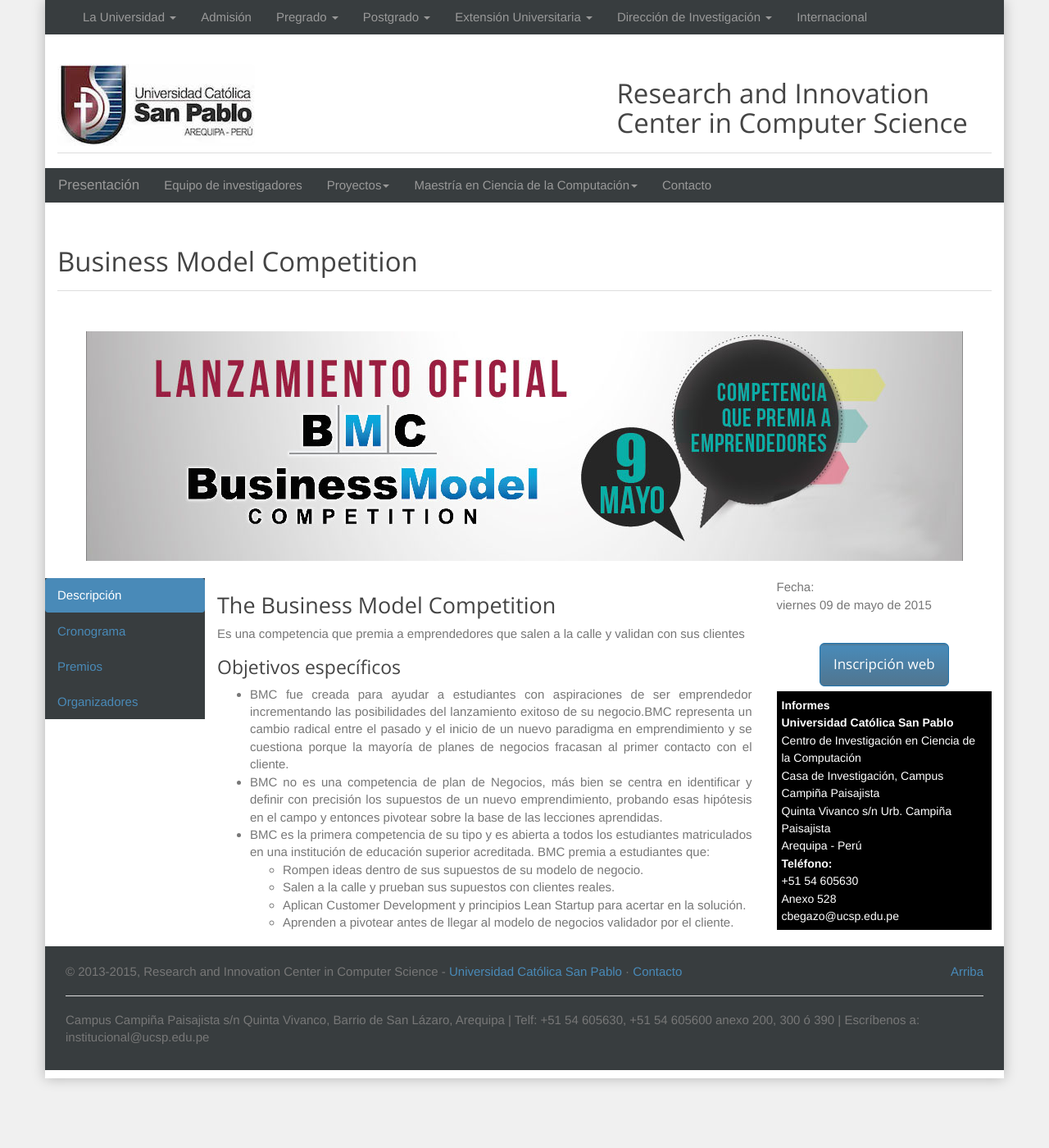
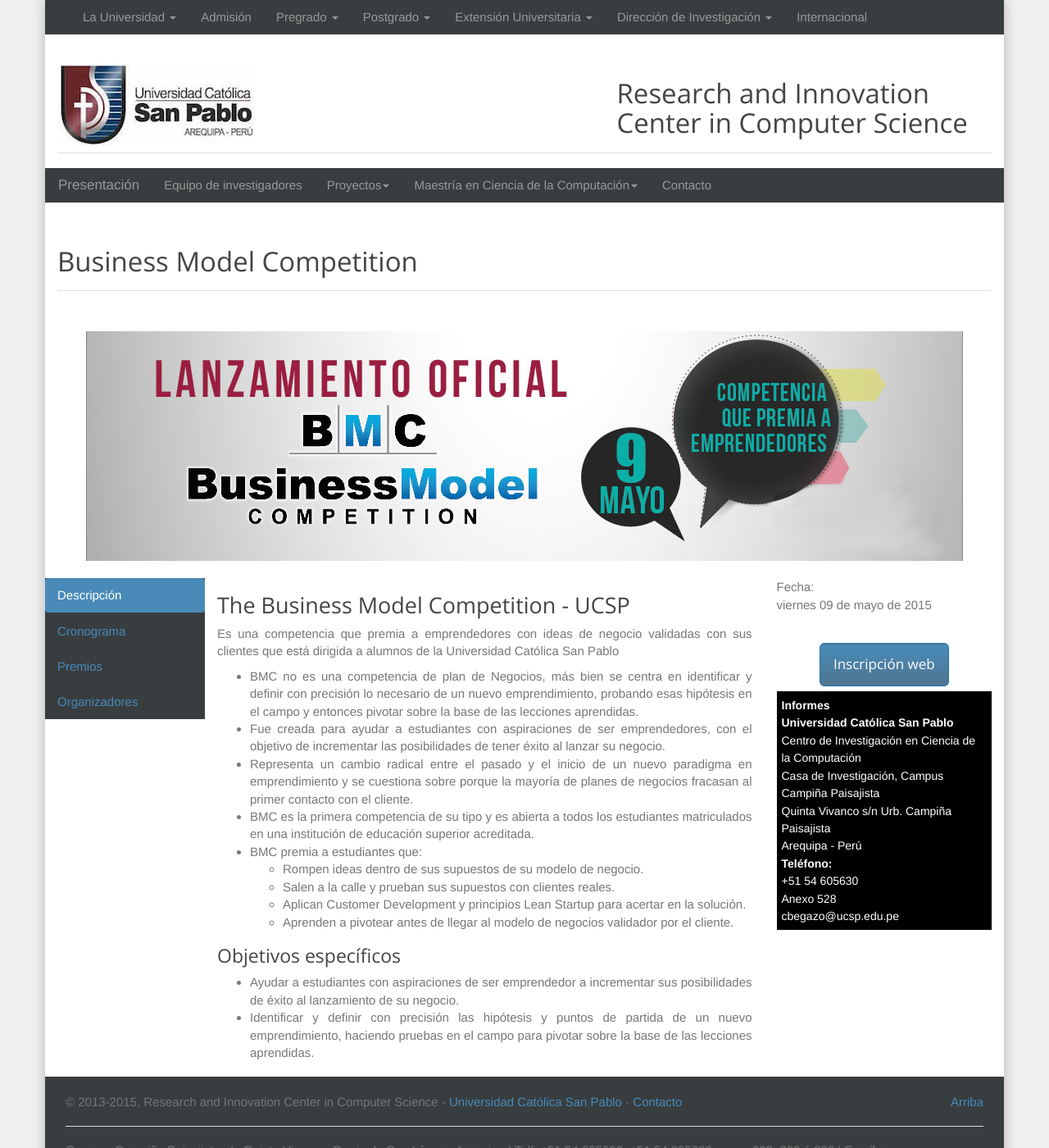
Before and after one commit to cs-ucsp/rics-ucsp, a Jekyll site: the page built from eventos/business-model-competition.html, in a window 1280 px wide and 1400 px high. Shown: the whole window at 82% size. Built offline with Jekyll 4.4.1, drawn with Linux system fonts in a browser that asks for light colours; nearby versions of some CDN libraries; Markdown is read by kramdown in place of the engine named in the settings.

Commit message:
Updated event details.

```diff
--- a/eventos/business-model-competition.html
+++ b/eventos/business-model-competition.html
@@ -36,38 +36,6 @@ title: Business Model Competition
         nacional e internacional, y contribuir además con la
         generación de tecnología nacional.</p>
       </div>
-      <div role="tabpanel" class="tab-pane active" id="descripcion">
-        <h2 style="text-align: justify;">The Business Model Competition</h2>
-        <p style="text-align: justify;">Es una competencia que
-          premia a emprendedores que salen a la calle y validan con
-          sus clientes</p>
-        <h3>Objetivos específicos</h3>
-        <ul>
-          <li style="text-align: justify;">BMC fue creada para
-            ayudar a estudiantes con aspiraciones de ser emprendedor
-            incrementando las posibilidades del lanzamiento exitoso de
-            su negocio.BMC representa un cambio radical entre el pasado
-            y el inicio de un nuevo paradigma en emprendimiento y se
-            cuestiona porque la mayoría de planes de negocios fracasan
-            al primer contacto con el cliente.</li>
-          <li style="text-align: justify;">BMC no es una
-            competencia de plan de Negocios, más bien se centra en
-            identificar y definir con precisión los supuestos de un
-            nuevo emprendimiento, probando esas hipótesis en el campo y
-            entonces pivotear sobre la base de las lecciones
-            aprendidas.</li>
-          <li style="text-align: justify;">BMC es la primera
-            competencia de su tipo y es abierta a todos los estudiantes
-            matriculados en una institución de educación superior
-            acreditada. BMC  premia a estudiantes que:</li>
-          <ul>
-            <li>Rompen ideas dentro de sus supuestos de su modelo de negocio.</li>
-            <li>Salen a la calle y prueban sus supuestos con clientes reales.</li>
-            <li>Aplican Customer Development y principios Lean Startup para acertar en la solución.</li>
-            <li>Aprenden a pivotear antes de llegar al modelo de negocios validador por el cliente.</li>
-          </ul>
-        </ul>
-      </div>
       <div role="tabpanel" class="tab-pane" id="premios">
         <h2>Premios</h2>
         <p style="text-align: justify;">El Business Model Competition (BMC) va a otorgar $8,000.00 dólares en premios a los
@@ -91,63 +59,86 @@ title: Business Model Competition
 	  donde competirá con los ganadores de otras universidades del país para buscar la clasificación a la
 	  competencia internacional llevada a cabo en Estados Unidos.</p>
       </div>
+      <div role="tabpanel" class="tab-pane active" id="descripcion">
+        <h2 style="text-align: justify;">The Business Model Competition - UCSP</h2>
+        <p style="text-align: justify;">Es una competencia que premia a emprendedores con ideas de negocio validadas con sus clientes que está dirigida a alumnos de la Universidad Católica San Pablo</p>
+
+        <ul>
+          <li style="text-align: justify;">BMC no es una competencia de plan de Negocios, más bien se centra en identificar y
+            definir con precisión lo necesario de un nuevo emprendimiento, probando esas
+            hipótesis en el campo y entonces pivotar sobre la base de las lecciones aprendidas.</li>
+          <li style="text-align: justify;">Fue creada para ayudar a estudiantes con aspiraciones de ser emprendedores, con el
+            objetivo de incrementar las posibilidades de tener éxito al lanzar su negocio.</li>
+	  <li style="text-align: justify;">Representa un cambio radical entre el pasado y el inicio de un nuevo paradigma en
+	    emprendimiento y se cuestiona sobre porque la mayoría de planes de negocios
+	    fracasan al primer contacto con el cliente.</li>
+          <li style="text-align: justify;">BMC es la primera
+            competencia de su tipo y es abierta a todos los estudiantes
+            matriculados en una institución de educación superior
+            acreditada.</li>
+	  <li style="text-align: justify;">BMC  premia a estudiantes que:</li>
+          <ul>
+            <li>Rompen ideas dentro de sus supuestos de su modelo de negocio.</li>
+            <li>Salen a la calle y prueban sus supuestos con clientes reales.</li>
+            <li>Aplican Customer Development y principios Lean Startup para acertar en la solución.</li>
+            <li>Aprenden a pivotear antes de llegar al modelo de negocios validador por el cliente.</li>
+          </ul>
+        </ul>
+	<h3>Objetivos específicos</h3>
+	<ul>
+          <li style="text-align: justify;">Ayudar a estudiantes con aspiraciones de ser emprendedor a incrementar sus
+	    posibilidades de éxito al lanzamiento de su negocio.</li>
+          <li style="text-align: justify;">Identificar y definir con precisión las hipótesis y puntos de partida de un nuevo
+	    emprendimiento, haciendo pruebas en el campo para pivotar sobre la base de
+	    las lecciones aprendidas.</li>
+        </ul>
+      </div>
       <div role="tabpanel" class="tab-pane" id="cronograma">
         <h2>Cronograma</h2>
         <table class="table table-bordered">
           <tr>
             <th>Mes</th>
             <th>Evento</th>
-            <th>Duración</th>
           </tr>
           <tr>
-            <td>mayo</td>
+            <td>Mayo</td>
             <td>Lanzamiento del IBMC</td>
-            <td>1 hora</td>
           </tr>
           <tr>
-            <td>mayo</td>
+            <td>Mayo</td>
             <td>Segundo taller</td>
-            <td>1 hora</td>
           </tr>
           <tr>
-            <td>junio</td>
-            <td>Tecer taller (opcional)</td>
-            <td>2 horas</td>
+            <td>Junio</td>
+            <td> - </td>
           </tr>
           <tr>
-            <td>julio</td>
-            <td>-</td>
-            <td></td>
-          </tr>
-          <tr>
-            <td>agosto</td>
-            <td>Submission dealine</td>
+            <td>Julio</td>
             <td>-</td>
           </tr>
           <tr>
-            <td>setiembre</td>
-            <td>Preliminary judging</td>
-            <td>2 días</td>
+            <td>Agosto</td>
+            <td>Fecha Límite de Presentación (Submission dealine)</td>
           </tr>
           <tr>
-            <td>octubre</td>
-            <td>-</td>
-            <td></td>
+            <td>Setiembre</td>
+            <td>Evaluación Preliminar (Preliminary judging)</td>
           </tr>
           <tr>
-            <td>noviembre</td>
-            <td>Semifinal en la universidad</td>
-            <td>3 horas</td>
+            <td>Octubre</td>
+            <td>-</td>
           </tr>
           <tr>
-            <td>noviembre</td>
+            <td>Noviembre</td>
+            <td>Semifinal en la universidad</td>
+	  </tr>
+          <tr>
+            <td>Noviembre</td>
             <td>Final en la universidad</td>
-            <td>2 horas</td>
           </tr>
           <tr>
-            <td>noviembre</td>
+            <td>Noviembre</td>
             <td>Final nacional entre universidades</td>
-            <td>2 horas</td>
           </tr>
         </table>
       </div>
```
